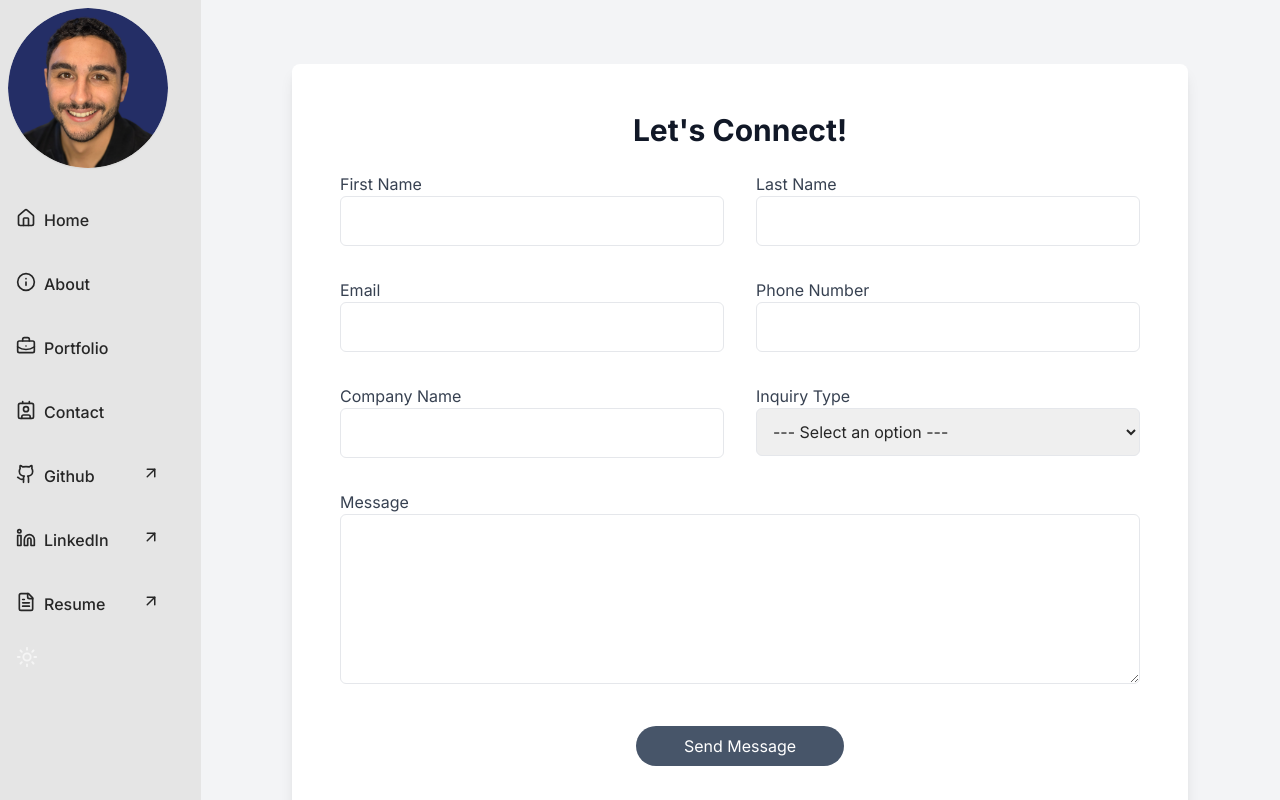
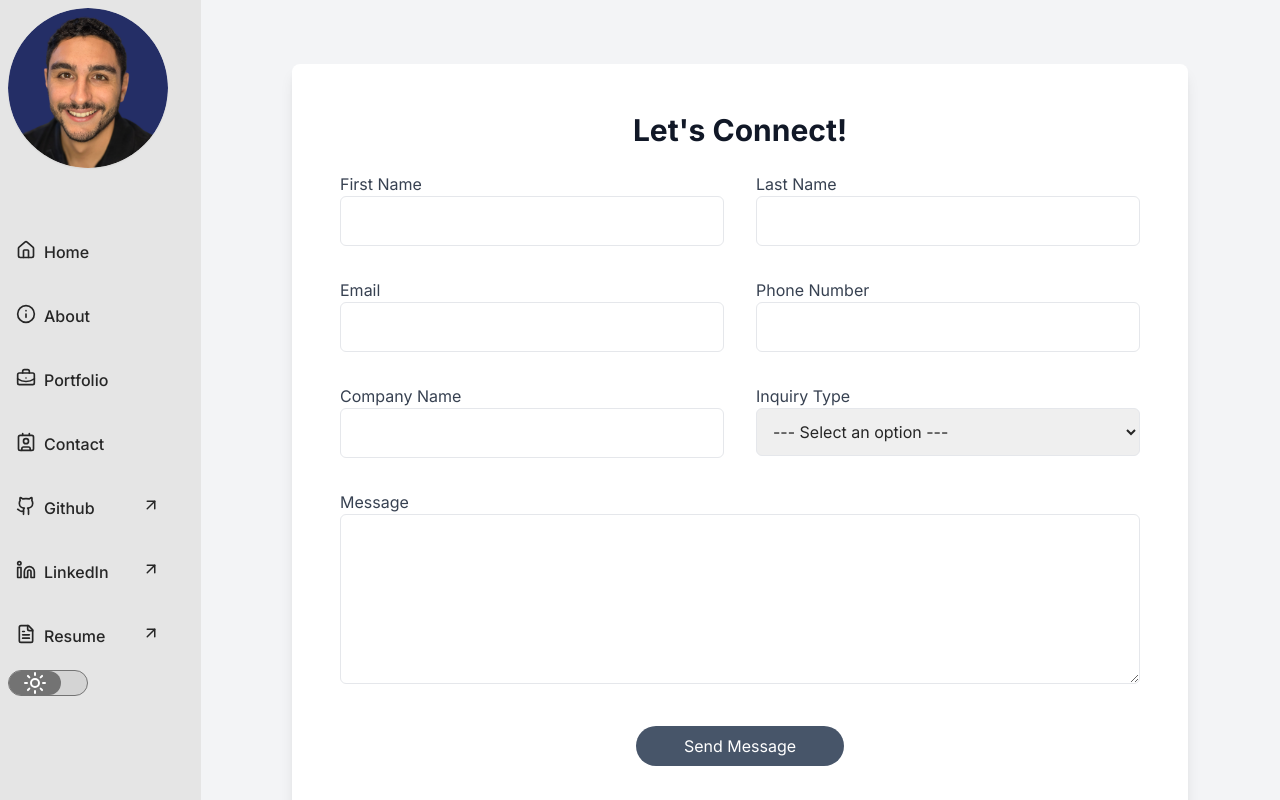
Before and after one commit to MarcAnthony-WebDev/Portfolio-Site-v2, a Next.js app: page /contact in a window 1280 px wide. Shown: the top 800 px of the page. Built offline with nearby package versions, Linux system fonts and the light colour scheme.

Commit message:
added ToggleButton.tsx for theme toggler

```diff
--- a/components/NavBar.tsx
+++ b/components/NavBar.tsx
@@ -51,11 +51,14 @@ const NavBar = () => {
               />
             </Link>
           </div>
-          <div className="flex">
+          <div className="flex w-full h-full items-center justify-end gap-2">
+            <div className="w-24 h-[32px]">
               <ThemeToggler
-              size={32}
-              styles={`md:hidden ml-auto mr-2 ${isOpen ? "hidden" : ""}`}
+                size={24}
+                styles={`md:hidden ml-auto mr-2 w-full ${isOpen ? "hidden" : ""}`}
               />
+            </div>
+            <div>
               <button
                 className={`md:hidden ${isOpen ? "hidden" : "block"}`}
                 onClick={() => setIsOpen((prev) => !prev)}
@@ -65,6 +68,8 @@ const NavBar = () => {
                   className="text-light-color dark:text-dark-color"
                 />
               </button>
+
+            </div>
           </div>
 
           <div
--- a/components/NavLinks.tsx
+++ b/components/NavLinks.tsx
@@ -74,8 +74,8 @@ const NavLinks = ({ isOpen, closeMenu }: NavLinksProps) => {
           </li>
         );
       })}
-      <li className="md:self-start">
-        <ThemeToggler styles="p-2 md:mt-[-10px]" size={22} />
+      <li className="md:self-start md:w-1/2 w-1/4 h-[15px]">
+        <ThemeToggler styles="p-2 md:mt-[-10px]" size={24} />
       </li>
     </ul >
   );
--- a/components/ThemeToggler.tsx
+++ b/components/ThemeToggler.tsx
@@ -12,20 +12,40 @@ type ThemeTogglerProps = {
 const ThemeToggler: React.FC<ThemeTogglerProps> = ({ styles, size }) => {
   const { theme, setTheme } = useTheme();
   const [mounted, setMounted] = useState(false);
+  const [isToggled, setIsToggled] = useState(true);
+
   useEffect(() => setMounted(true), []);
+
+
   if (!mounted) return null;
   return (
-    <button
-      className={`duration-300focus:outline-none flex items-center justify-center rounded-full transition-all hover:bg-light-bg-hover hover:dark:bg-dark-bg-hover ${styles}`}
-      onClick={() => setTheme(theme === "light" ? "dark" : "light")}
-      aria-label="Toggle Dark Mode"
-    >
-      {theme === "light" ? (
-        <Moon size={size} className="text-neutral-900" />
-      ) : (
-        <Sun size={size} className="text-neutral-100" />
-      )}
-    </button>
+    <>
+      {/* <button */}
+      {/*   className={`duration-300 focus:outline-none flex items-center justify-center rounded-full transition-all hover:bg-light-bg-hover hover:dark:bg-dark-bg-hover ${styles}`} */}
+      {/*   onClick={() => setTheme(theme === "light" ? "dark" : "light")} */}
+      {/*   aria-label="Toggle Dark Mode" */}
+      {/* > */}
+      {/*   {theme === "light" ? ( */}
+      {/*     <Moon size={size} className="text-neutral-900" /> */}
+      {/*   ) : ( */}
+      {/*     <Sun size={size} className="text-neutral-100" /> */}
+      {/*   )} */}
+      {/* </button> */}
+      <label className={`relative w-full inline-block h-full dark:bg-slate-900 bg-neutral-300 rounded-full border border-solid border-neutral-500 py-[12px] ${styles}`}>
+        <input className="opacity-0 w-0 h-0 toggle-button__input" type="checkbox" onChange={() => setTheme(theme === "light" ? "dark" : "light")} checked={theme === 'dark'} />
+        <div className='cursor-pointer toggle-button__div absolute inset-0 rounded-lg transition-transform duration-300 w-2/3 h-full'
+          style={{ transform: theme === "dark" ? "translateX(calc(50% + 1px))" : "translateX(0)" }}
+        >
+          <div className="absolute left-[0px] top-[0px] h-full w-full rounded-full bg-neutral-500 flex items-center justify-center transition-transform duration-300">
+            {theme === 'dark' ? (
+              <Moon size={size} />
+            ) : (
+              <Sun size={size} />
+            )}
+          </div>
+        </div>
+      </label>
+    </>
   );
 };
 
```
Also changed, not shown: app/globals.css (+18 -0 lines). Lines whose indentation alone changed are shown as unchanged.
